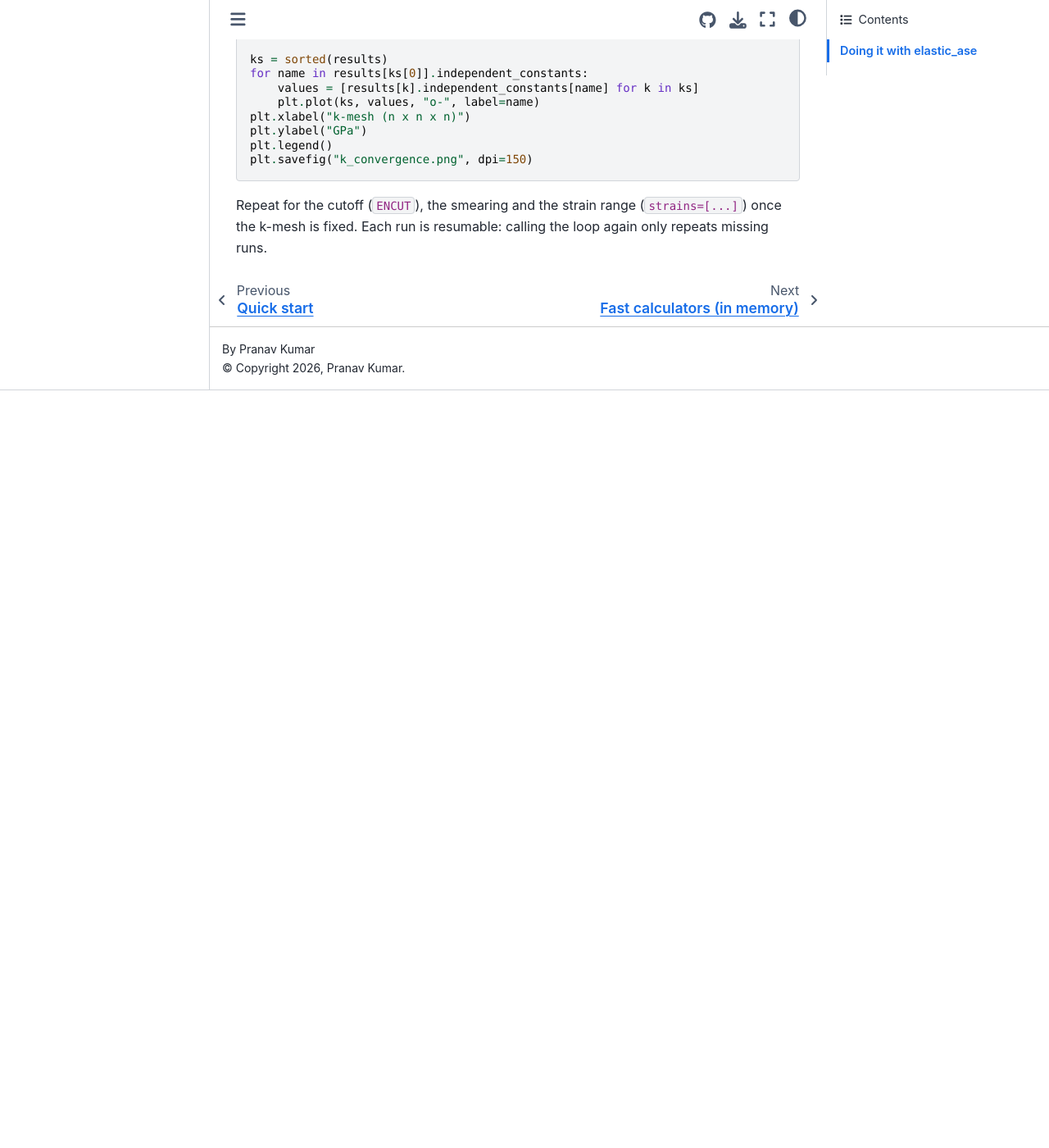
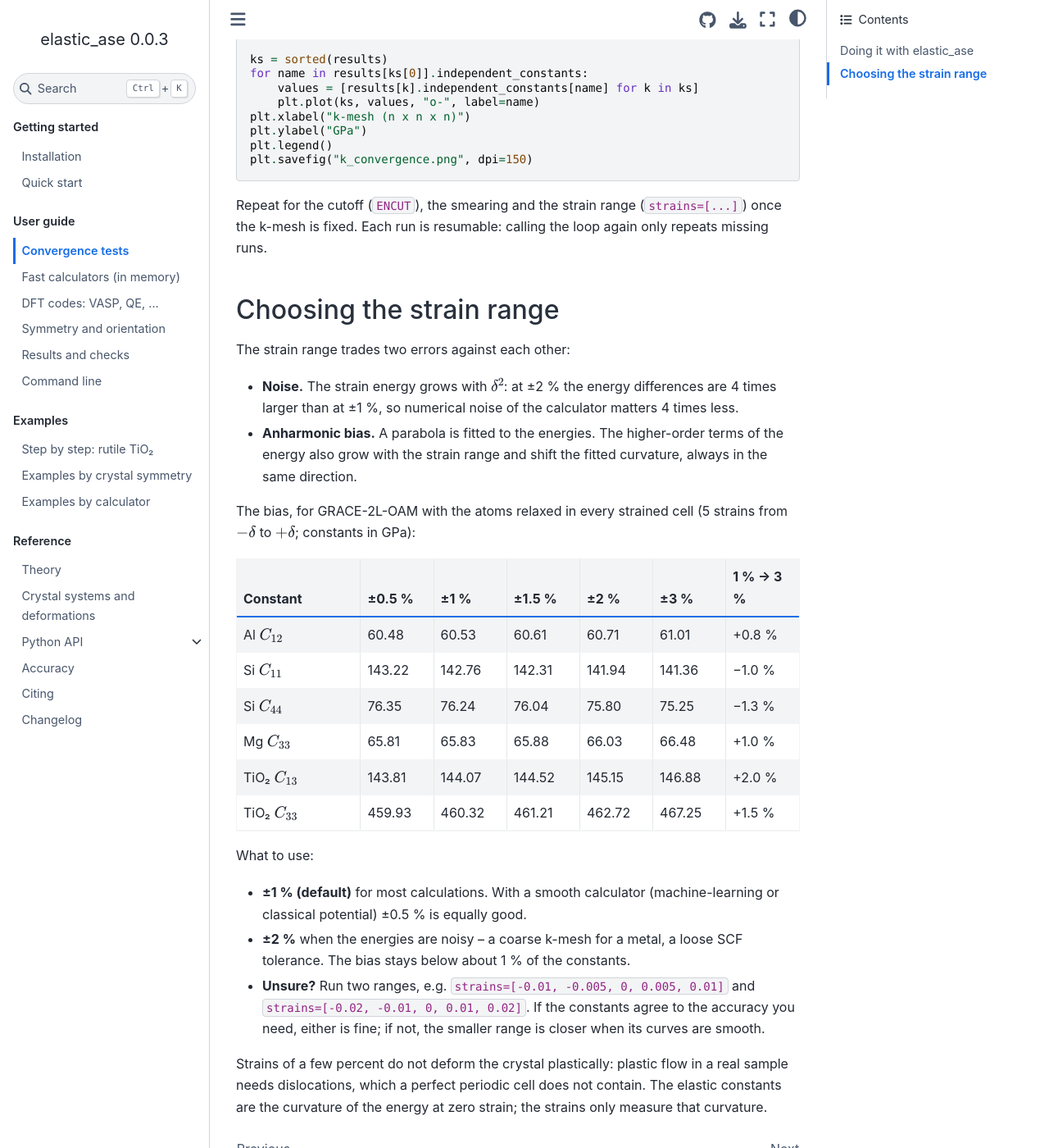
Before and after one commit to prnvrvs/elastic_ase, a Sphinx documentation site: the page built from docs/guide/convergence.rst, in a window 1280 px wide and 1400 px high, scrolled down 1342 px. Shown: the whole window at 82% size. Built offline with Sphinx 7.4.7 and the Sphinx Book theme 1.1.4, drawn with Linux system fonts in a browser that asks for light colours; before the commit the page ends 1818 px from its top, so only the background shows below that; some of the changed text lies outside the part shown.

Commit message:
Docs: choosing the strain range (GRACE scan), Unreleased changelog
- Convergence guide: new section on the strain range with a +-0.5 to
  +-3 % scan for Al, Si, Mg and rutile, and what to use; linked from the
  strains option.
- Changelog: Unreleased section for the changes after v0.0.3.

Co-Authored-By: Claude Opus 5.5 <noreply@anthropic.com>

```diff
--- a/docs/guide/calculators.rst
+++ b/docs/guide/calculators.rst
@@ -102,7 +102,8 @@ Two typical changes:
      - Strain values :math:`\delta` applied with every deformation (at least 3 different
        ones; default ``[-0.01, -0.005, 0, 0.005, 0.01]``). Use values symmetric around zero;
        ±0.5–1 % is a good range for most solids. Smaller strains make the fit sensitive to
-       numerical noise, larger ones bring in anharmonic terms.
+       numerical noise, larger ones bring in anharmonic terms (see
+       :ref:`choosing-the-strain-range`).
    * - ``relaxation``
      - ``True`` (default): relax the atoms inside every strained cell – *relaxed-ion*
        constants, the ones to compare with experiment. The atoms of a multi-atom cell move
--- a/docs/guide/convergence.rst
+++ b/docs/guide/convergence.rst
@@ -16,9 +16,8 @@ What to converge, in order of importance:
 * **plane-wave cutoff** – usually much less critical than the k-mesh;
 * **SCF tolerance** – tight enough that the energy noise is far below the strain energy
   (e.g. VASP ``EDIFF = 1E-8``);
-* **strain range** – the default ±1 % keeps anharmonic terms small; larger strains raise the
-  signal (the strain energy grows with :math:`\delta^2`) but bring in anharmonic terms. Compare
-  both.
+* **strain range** – the default ±1 % suits most calculations; see
+  `Choosing the strain range`_ below.
 
 Relax the structure with the final settings, and check the residual pressure that elastic_ase
 reports and the energy–strain curves (``plot_fits``).
@@ -72,3 +71,87 @@ the accuracy you need (for example 1–2 GPa):
 
 Repeat for the cutoff (``ENCUT``), the smearing and the strain range (``strains=[...]``) once
 the k-mesh is fixed. Each run is resumable: calling the loop again only repeats missing runs.
+
+.. _choosing-the-strain-range:
+
+Choosing the strain range
+-------------------------
+
+The strain range trades two errors against each other:
+
+* **Noise.** The strain energy grows with :math:`\delta^2`: at ±2 % the energy differences
+  are 4 times larger than at ±1 %, so numerical noise of the calculator matters 4 times less.
+* **Anharmonic bias.** A parabola is fitted to the energies. The higher-order terms of the
+  energy also grow with the strain range and shift the fitted curvature, always in the same
+  direction.
+
+The bias, for GRACE-2L-OAM with the atoms relaxed in every strained cell (5 strains from
+:math:`-\delta` to :math:`+\delta`; constants in GPa):
+
+.. list-table::
+   :header-rows: 1
+   :widths: 22 13 13 13 13 13 13
+
+   * - Constant
+     - ±0.5 %
+     - ±1 %
+     - ±1.5 %
+     - ±2 %
+     - ±3 %
+     - 1 % → 3 %
+   * - Al :math:`C_{12}`
+     - 60.48
+     - 60.53
+     - 60.61
+     - 60.71
+     - 61.01
+     - +0.8 %
+   * - Si :math:`C_{11}`
+     - 143.22
+     - 142.76
+     - 142.31
+     - 141.94
+     - 141.36
+     - −1.0 %
+   * - Si :math:`C_{44}`
+     - 76.35
+     - 76.24
+     - 76.04
+     - 75.80
+     - 75.25
+     - −1.3 %
+   * - Mg :math:`C_{33}`
+     - 65.81
+     - 65.83
+     - 65.88
+     - 66.03
+     - 66.48
+     - +1.0 %
+   * - TiO₂ :math:`C_{13}`
+     - 143.81
+     - 144.07
+     - 144.52
+     - 145.15
+     - 146.88
+     - +2.0 %
+   * - TiO₂ :math:`C_{33}`
+     - 459.93
+     - 460.32
+     - 461.21
+     - 462.72
+     - 467.25
+     - +1.5 %
+
+What to use:
+
+* **±1 % (default)** for most calculations. With a smooth calculator (machine-learning or
+  classical potential) ±0.5 % is equally good.
+* **±2 %** when the energies are noisy – a coarse k-mesh for a metal, a loose SCF tolerance.
+  The bias stays below about 1 % of the constants.
+* **Unsure?** Run two ranges, e.g. ``strains=[-0.01, -0.005, 0, 0.005, 0.01]`` and
+  ``strains=[-0.02, -0.01, 0, 0.01, 0.02]``. If the constants agree to the accuracy you need,
+  either is fine; if not, the smaller range is closer when its curves are smooth.
+
+Strains of a few percent do not deform the crystal plastically: plastic flow in a real sample
+needs dislocations, which a perfect periodic cell does not contain. The elastic constants are
+the curvature of the energy at zero strain; the strains only measure that curvature.
```
Also changed, not shown: docs/changelog.rst (+11 -0 lines).
